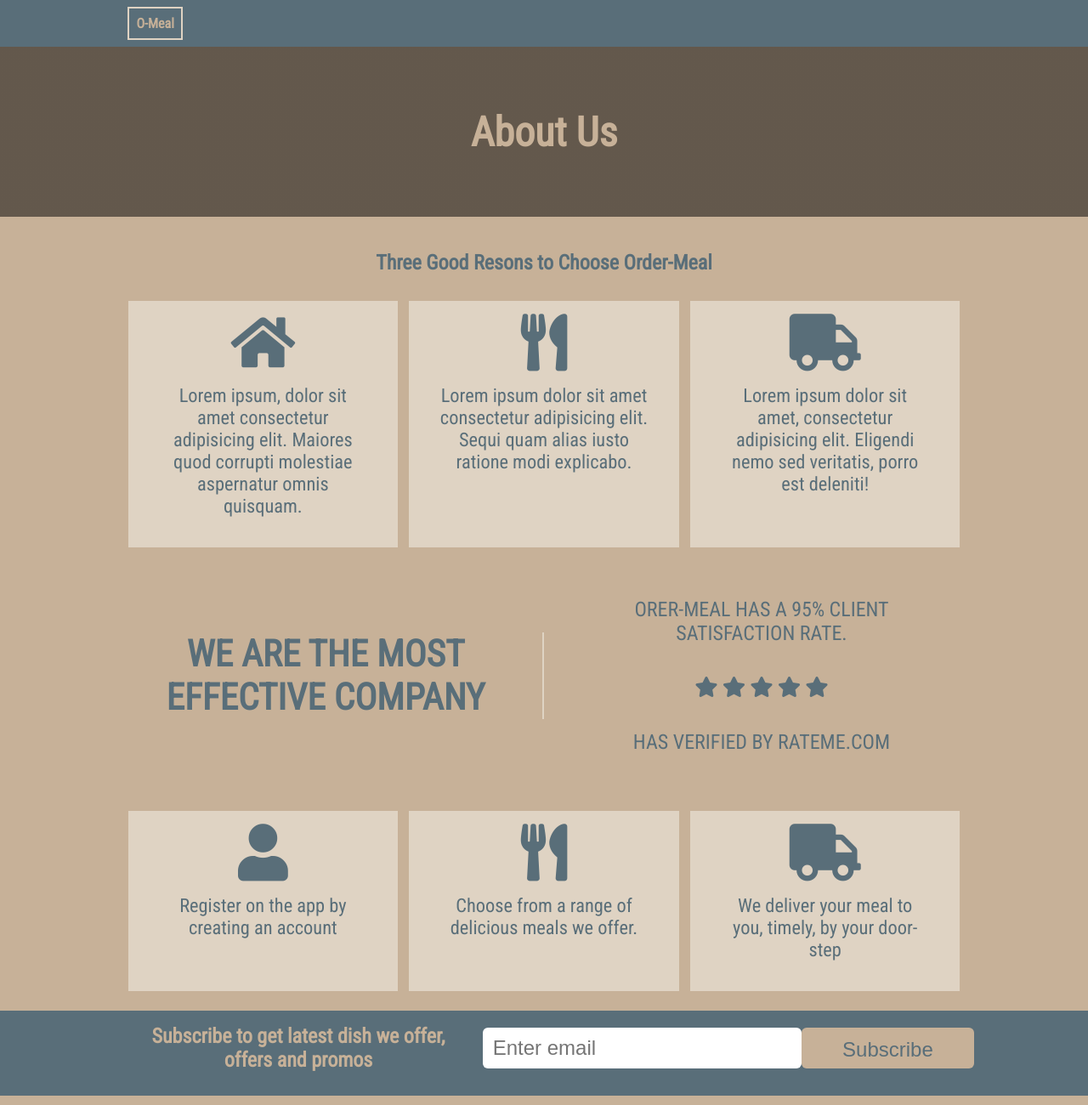
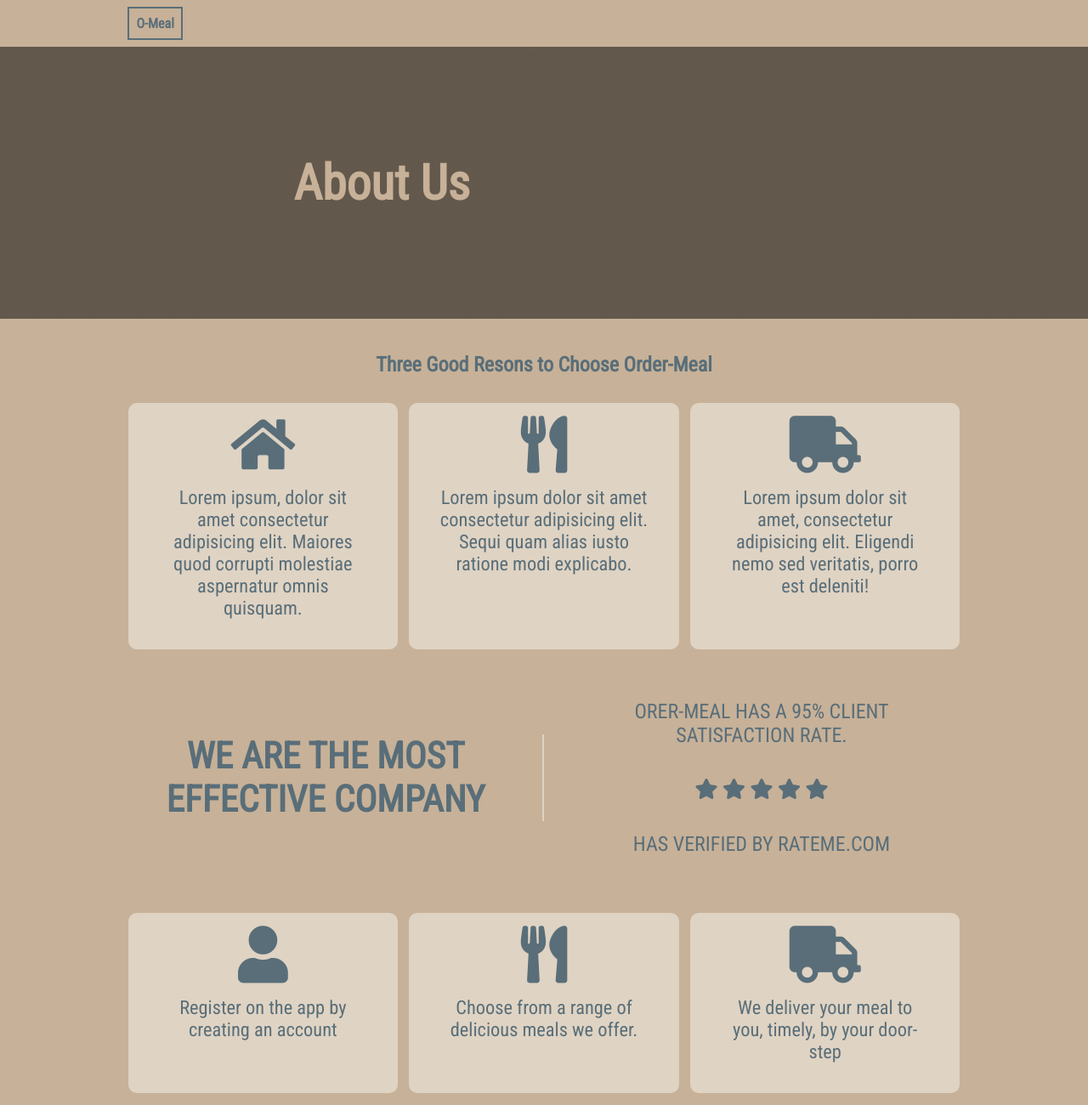
Before and after one commit to Daymorelah/orderMeal, a plain HTML site: page UI/html/aboutPage.html in a window 1280 px wide. Shown: the top 1300 px of the page at 85% size. Drawn offline with Linux system fonts and the light colour scheme.

Commit message:
[Chore #160365641] Implement feedback in about page

```diff
--- a/UI/css/aboutPage.css
+++ b/UI/css/aboutPage.css
@@ -26,31 +26,37 @@ h1,p,h2 {
   margin: 0;
 }
 nav{
-  background: var(--dark);
+  background: var(--primary);
   padding-left: 1em;
 }
 #logo a {
   text-decoration: none;
-  color: var(--primary);
+  color: var(--dark);
   display: inline-block;
-  border: 2px solid var(--primary-light);
+  border: 2px solid var(--dark);
   padding: 0.5em;
   margin: 0.5em;
   font-size: 1em;
   font-weight: 800;
+  cursor: pointer;
 }
 #welcome-text {
   background: linear-gradient(rgba(0,0,0,0.5), rgba(0,0,0,0.5)), url('../images/about-us.jpeg');
   background-size: cover;
-  background-position: center;
+  background-position: center top;
   background-repeat: no-repeat;
   height: 15vh;
   color: var(--primary);
   display: flex;
-  justify-content: center;
+  justify-content:flex-start;
   align-items: center;
   font-size: 2em;
   text-transform: capitalize;
+  text-align: left;
+}
+#welcome-text h1 {
+  font-size: 1em;
+  margin-left: 1.5em;
 }
 #reason-to-choose,
 #how-it-works {
@@ -73,6 +79,7 @@ nav{
   padding: 0.5em 1em;
   background: var(--primary-light);
   margin-bottom: 0.5em;
+  border-radius: 10px;
 }
 #accolade {
   background: var(--primary);
@@ -100,6 +107,7 @@ nav{
   color: var(--primary);
   text-align: center;
   padding: 1em 0.5em;
+  margin: 1.5em auto;
 }
 #subscribe h1 {
   margin-bottom: 0.5em;
@@ -111,6 +119,7 @@ input, button {
   width: 100%;
   margin-bottom: 0.5em;
   font-size: 1.5em;
+  border-radius: 8px;
 }
 button {
   background: var(--primary);
@@ -118,8 +127,8 @@ button {
 }
 #footer {
   text-align: center;
-  background: var(--dark);
-  color: var(--primary-light);
+  background: var(--primary);
+  color: var(--dark);
   font-size: 1.3em;
   padding: 0.5em;
 }
@@ -167,8 +176,27 @@ button {
     padding: 1.3em;
     padding-top: 0.3em;
   }
+  #welcome-text h1{
+    font-size: 1.3em;
+    margin-left: 2em;
+  }
+  #welcome-text {
+    height: 20vh;
+  }
+}
+@media screen and (min-width: 560px) {
+  #welcome-text h1 {
+    font-size: 1.5em;
+  }
+  #sub-container {
+    width: 80%;
+    margin: auto;
+  }
 }
 @media screen and (min-width: 638px) {
+  #welcome-text h1 {
+    margin-left: 3em;
+  }
   #reason-container,
   #how-it-works-container {
     display: flex;
@@ -193,32 +221,35 @@ button {
     display: flex;
     justify-content: flex-start;
   }
+  #sub-container {
+    display: flex;
+    justify-content: space-evenly;
+    width: 100%;
+    margin: auto;
+    align-self: center
+  }
   #subscribe-form-container {
-    width: 60%;
+    width: 50%;
     display: flex;
-    align-items: center;
+    justify-content: space-evenly;
+    flex-wrap: wrap;
+    align-self: center;
   }
   #subscribe-form-container input {
-    flex-grow: 1;
-    height: 2em;
-    width: 60%;
+    width: 90%;
     border-radius: 6px;
   }
   #subscribe-form-container button {
-    height: 2em;
-    width: 35%;
+    width: 90%;
     border-radius: 6px;
   }
   #subscribe-text-container {
-    width: 40%;
-    margin: 0 1.5em
+    width: 50%;
+    align-self: center;
   }
   #summary {
     display: flex;
-    justify-content: center;
-  }
-  #address, #services {
-    width: 50%;
+    justify-content: space-evenly;
   }
   #accolade {
     display: flex;
@@ -238,11 +269,15 @@ button {
     padding: 0;
     margin-bottom: 0;
   }
-  #sub-container {
-    display: flex;
-  }
 }
 @media screen and (min-width: 780px) {
+  #welcome-text {
+    height: 25vh;
+  }
+  #welcome-text h1 {
+    margin-left: 3em;
+    font-size: 1.8em;
+  }
   #logo,#reason-to-choose,#accolade,#how-it-works,#summary,#sub-container {
     width: 80%;
     margin: auto;
@@ -250,6 +285,19 @@ button {
 }
 @media screen and (min-width: 870px) {
   #welcome-text {
-    height:25vh;
+    height:30vh;
+  }
+  #welcome-text h1 {
+    margin-left: 4em;
+    font-size: 1.8em;
   }
 }
+@media screen and (min-width: 1060px) {
+  #welcome-text {
+    height:40vh;
+  }
+  #welcome-text h1 {
+    margin-left: 6em;
+    font-size: 1.8em;
+  }
+}
```
Also changed, not shown: 1 other file.
